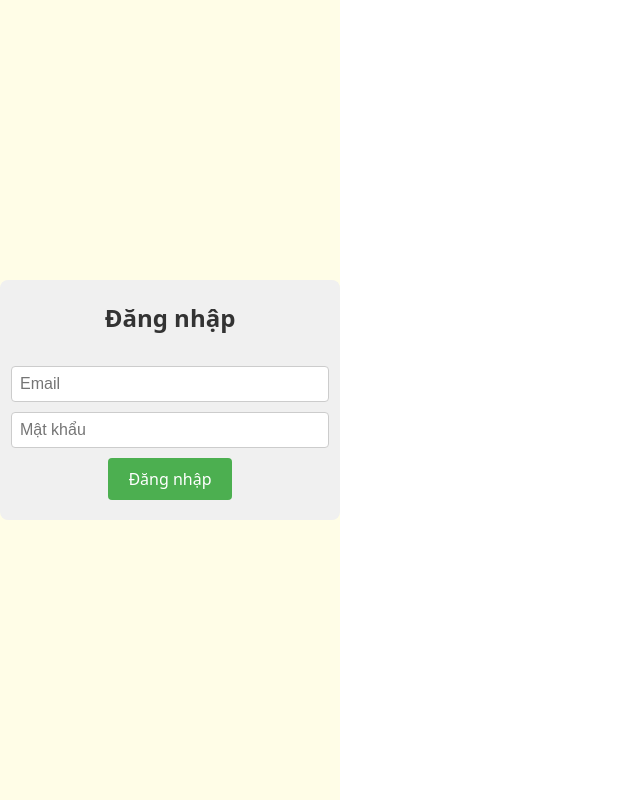
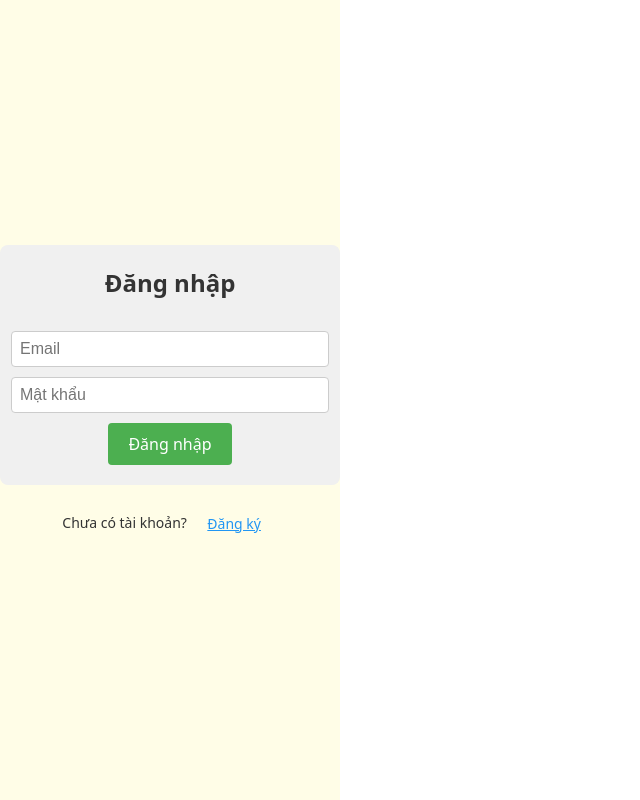
Before and after one commit to bocnoc/BeeWithYou, a React (Vite) app in the folder bee-project/: page / in a window 1280 px wide. Shown: the whole page, without its empty margins (0-640 px from the left). Built offline with nearby package versions, Linux system fonts and the light colour scheme; no server answers.

Commit message:
thêm tính năng add tài khoản

```diff
--- a/bee-project/src/App.jsx
+++ b/bee-project/src/App.jsx
@@ -1,19 +1,44 @@
 // src/App.jsx
+import { useState } from 'react';
 import LoginForm from './components/LoginForm';
+import RegisterForm from './components/RegisterForm';
 import BeeContainer from './components/BeeContainer';
 import { useAuth } from './hooks/useAuth';
 import { useBees } from './hooks/useBees';
 import './styles/App.css';
 
 function App() {
-  const { isLoggedIn, user, error, appError, login, logout } = useAuth();
+  const { isLoggedIn, user, error, appError, login, logout, register } = useAuth();
   const { bees, beeCount, clickMessage, addBee, getRemainingTime } = useBees(user);
+  const [showRegister, setShowRegister] = useState(false); // Trạng thái để chuyển đổi giữa đăng nhập và đăng ký
 
   return (
     <div className="app">
       {appError && <p className="error">{appError}</p>}
       {!isLoggedIn ? (
-        <LoginForm onLogin={login} error={error} />
+        <div className="auth-container">
+          {showRegister ? (
+            <>
+              <RegisterForm onRegister={register} error={error} />
+              <p className="switch-auth">
+                Đã có tài khoản?{' '}
+                <button onClick={() => setShowRegister(false)} className="switch-button">
+                  Đăng nhập
+                </button>
+              </p>
+            </>
+          ) : (
+            <>
+              <LoginForm onLogin={login} error={error} />
+              <p className="switch-auth">
+                Chưa có tài khoản?{' '}
+                <button onClick={() => setShowRegister(true)} className="switch-button">
+                  Đăng ký
+                </button>
+              </p>
+            </>
+          )}
+        </div>
       ) : (
         <BeeContainer
           bees={bees}
--- /dev/null
+++ b/bee-project/src/components/RegisterForm.jsx
@@ -0,0 +1,37 @@
+// src/components/RegisterForm.jsx
+import { useState } from 'react';
+import '../styles/RegisterForm.css';
+
+const RegisterForm = ({ onRegister, error }) => {
+  const [email, setEmail] = useState('');
+  const [password, setPassword] = useState('');
+
+  const handleSubmit = (e) => {
+    e.preventDefault();
+    onRegister(email, password);
+  };
+
+  return (
+    <form onSubmit={handleSubmit} className="register-form">
+      <h2>Đăng ký</h2>
+      <input
+        type="email"
+        placeholder="Email"
+        value={email}
+        onChange={(e) => setEmail(e.target.value)}
+        required
+      />
+      <input
+        type="password"
+        placeholder="Mật khẩu"
+        value={password}
+        onChange={(e) => setPassword(e.target.value)}
+        required
+      />
+      <button type="submit">Đăng ký</button>
+      {error && <p className="error">{error}</p>}
+    </form>
+  );
+};
+
+export default RegisterForm;
--- a/bee-project/src/hooks/useAuth.js
+++ b/bee-project/src/hooks/useAuth.js
@@ -1,7 +1,7 @@
 // src/hooks/useAuth.js
 import { useState, useEffect } from 'react';
 import { auth, db } from '../firebase/firebase';
-import { signInWithEmailAndPassword, signOut } from 'firebase/auth';
+import { signInWithEmailAndPassword, signOut, createUserWithEmailAndPassword } from 'firebase/auth'; // Thêm createUserWithEmailAndPassword
 import { doc, setDoc, getDoc } from 'firebase/firestore';
 
 export const useAuth = () => {
@@ -55,5 +55,19 @@ export const useAuth = () => {
     }
   };
 
-  return { isLoggedIn, user, error, appError, login, logout };
+  // Thêm hàm register
+  const register = async (email, password) => {
+    setError('');
+    try {
+      const userCredential = await createUserWithEmailAndPassword(auth, email, password);
+      console.log('User registered successfully:', userCredential.user);
+      // Document người dùng sẽ được tạo tự động bởi useEffect khi đăng nhập thành công
+    } catch (err) {
+      setError('Đăng ký thất bại. Vui lòng kiểm tra email/mật khẩu.');
+      console.error('Register error:', err);
+      setIsLoggedIn(false);
+    }
+  };
+
+  return { isLoggedIn, user, error, appError, login, logout, register }; // Export thêm hàm register
 };
--- a/bee-project/src/styles/App.css
+++ b/bee-project/src/styles/App.css
@@ -8,6 +8,32 @@
     background-color: #fffde7;
   }
 
+  .auth-container {
+    display: flex;
+    flex-direction: column;
+    align-items: center;
+    gap: 10px;
+  }
+
+  .switch-auth {
+    margin-top: 10px;
+    font-size: 14px;
+    color: #333;
+  }
+
+  .switch-button {
+    background: none;
+    border: none;
+    color: #2196f3;
+    cursor: pointer;
+    font-size: 14px;
+    text-decoration: underline;
+  }
+
+  .switch-button:hover {
+    color: #1e88e5;
+  }
+
   .error {
     color: red;
     font-size: 14px;
--- /dev/null
+++ b/bee-project/src/styles/RegisterForm.css
@@ -0,0 +1,46 @@
+/* src/styles/RegisterForm.css */
+.register-form {
+    display: flex;
+    flex-direction: column;
+    align-items: center;
+    gap: 10px;
+    background-color: #f0f0f0;
+    padding: 20px;
+    border-radius: 8px;
+    width: 300px;
+    margin: 0 auto;
+  }
+
+  .register-form h2 {
+    margin: 0 0 20px;
+    font-size: 24px;
+    color: #333;
+  }
+
+  .register-form input {
+    width: 100%;
+    padding: 8px;
+    border: 1px solid #ccc;
+    border-radius: 4px;
+    font-size: 16px;
+  }
+
+  .register-form button {
+    padding: 10px 20px;
+    background-color: #2196f3;
+    color: white;
+    border: none;
+    border-radius: 4px;
+    cursor: pointer;
+    font-size: 16px;
+  }
+
+  .register-form button:hover {
+    background-color: #1e88e5;
+  }
+
+  .register-form .error {
+    color: red;
+    font-size: 14px;
+    margin-top: 10px;
+  }
```
